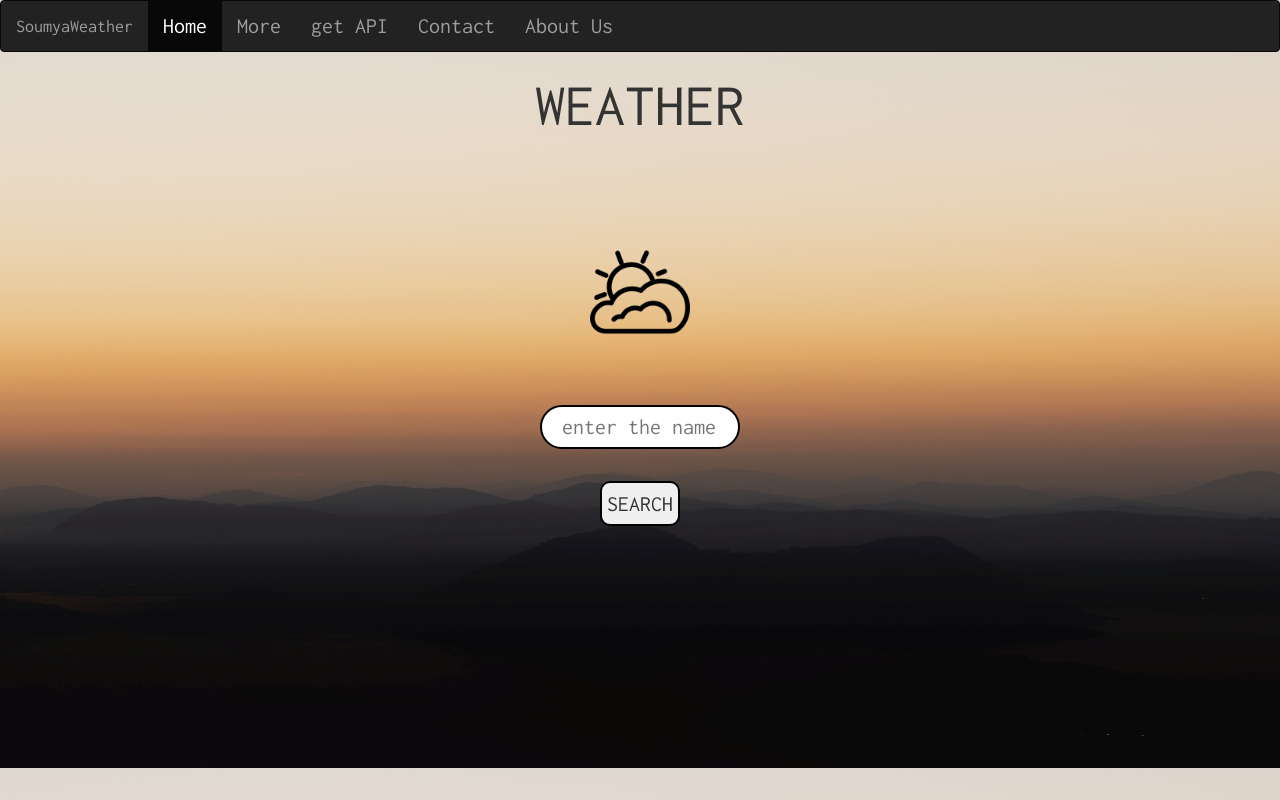
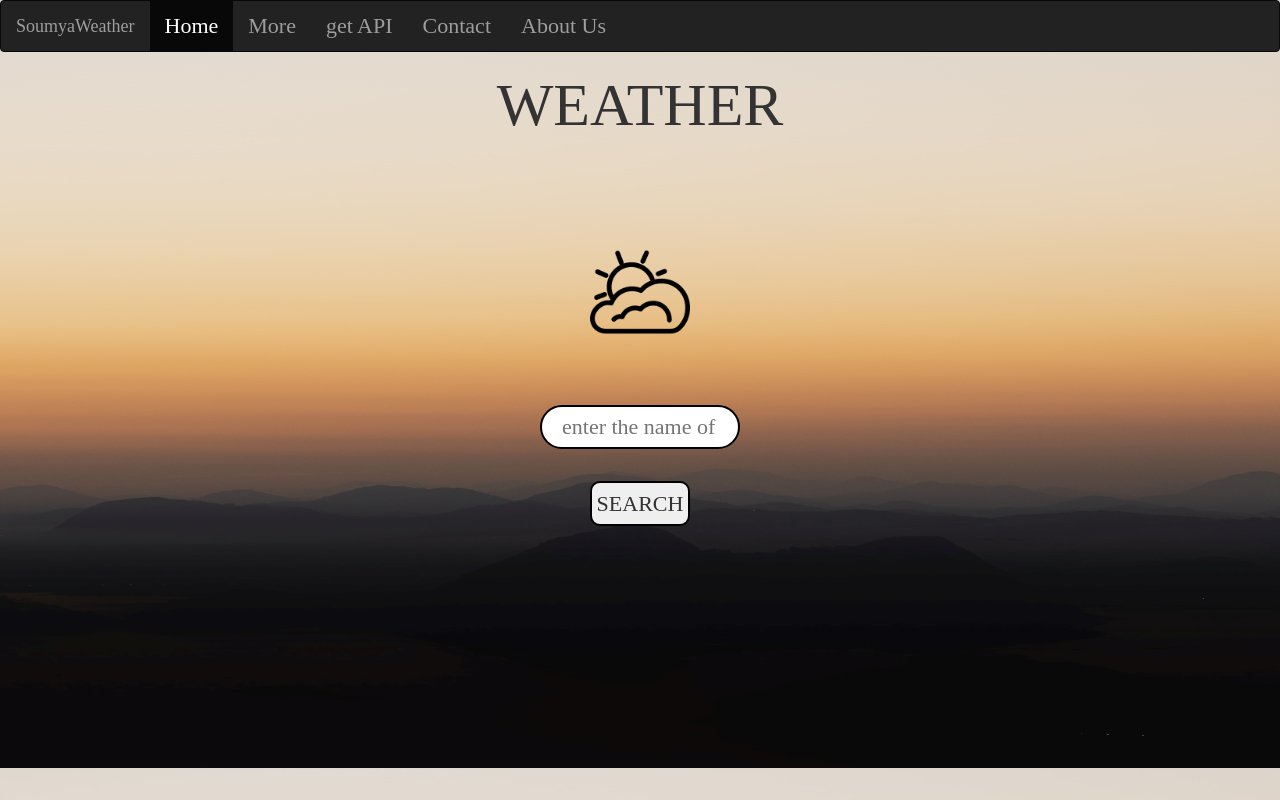
Before and after one commit to A-Little-Hat/weatherApp, a plain HTML site: page index.html in a window 1280 px wide. Drawn offline with nearby package versions, Linux system fonts and the light colour scheme.

Commit message:
Update index.html
removing font family

```diff
--- a/index.html
+++ b/index.html
@@ -7,7 +7,7 @@
     <link rel="stylesheet" href="https://maxcdn.bootstrapcdn.com/bootstrap/3.4.1/css/bootstrap.min.css">
   <script src="https://ajax.googleapis.com/ajax/libs/jquery/3.5.1/jquery.min.js"></script>
   <script src="https://maxcdn.bootstrapcdn.com/bootstrap/3.4.1/js/bootstrap.min.js"></script>
-  <link href="http://fonts.googleapis.com/css?family=Inconsolata" rel="stylesheet" type="text/css" />
+<!--   <link href="http://fonts.googleapis.com/css?family=Inconsolata" rel="stylesheet" type="text/css" /> -->
   <style>
     body {
     font-family: 'Inconsolata', serif;
```
